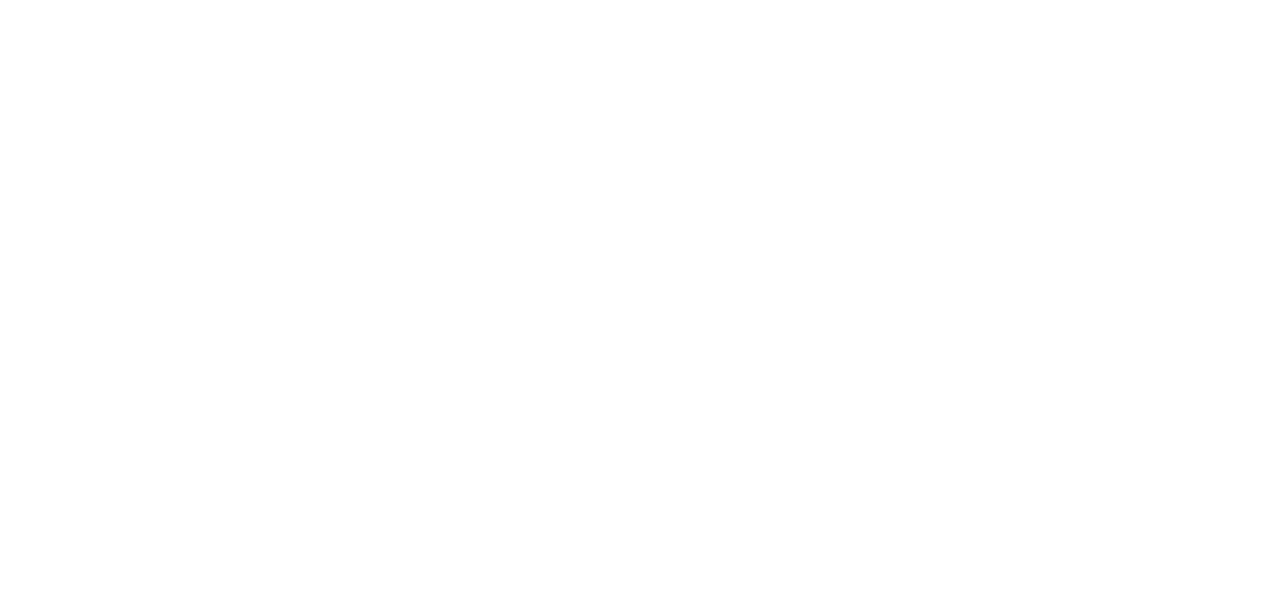
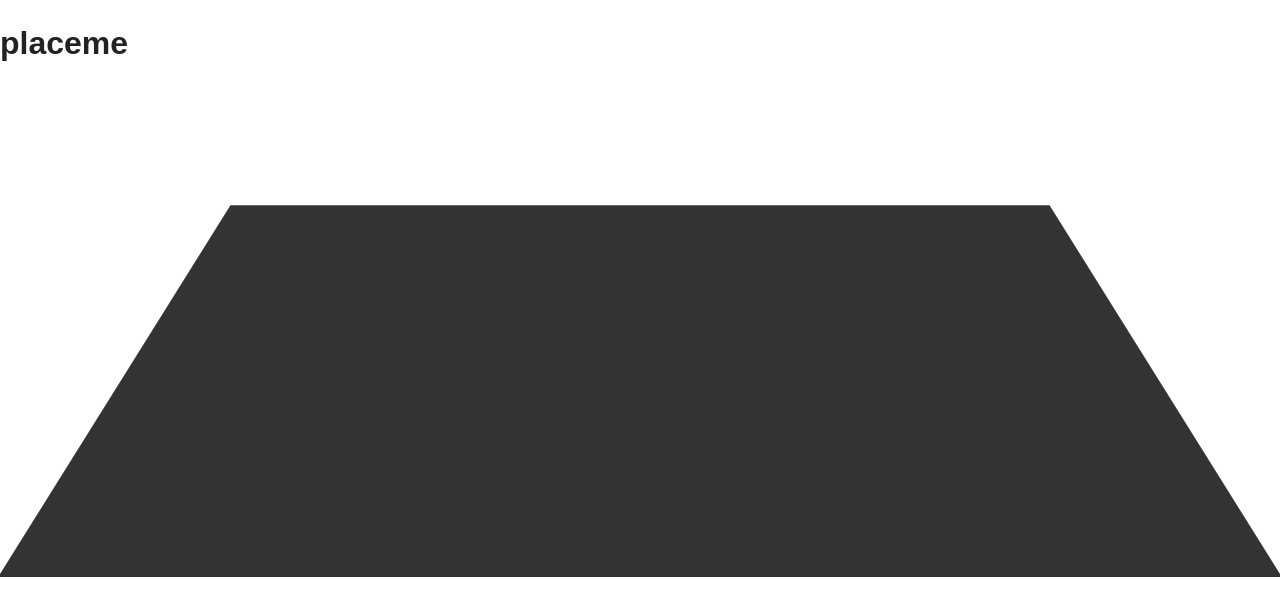
Before and after one commit to callumj/GovHackWeb, a website: page index.html in a window 1280 px wide. Drawn offline with Linux system fonts and the light colour scheme; some packages are replaced by stand-ins of ours.

Commit message:
map transistions

```diff
--- a/app/styles/index.css
+++ b/app/styles/index.css
@@ -4,3 +4,38 @@
 @import "../../vendor/h5bp/css/main.css";
 
 /*-- Application stylesheets. -----------------------------------------------*/
+
+
+
+#map-container {
+  width: 1000px;
+  height: 500px;
+  margin: 0 auto;
+  -webkit-perspective: 800;
+  position: absolute;
+  top: 100px;
+  right: 0px;
+  left: 0px;
+}
+
+.map {
+
+
+}
+
+
+#map-canvas{
+  -webkit-transform: rotatex(45deg) !important;
+  -webkit-transform-origin: 50% 50%;
+  background: #333;
+  width: 1000px;
+  height: 500px;
+
+  -webkit-transition: all 1s ease-in-out;
+}
+
+
+#map-canvas.foreground {
+  -webkit-transform: rotate3d(0, 0, 0, 45deg) !important;
+
+}
--- a/index.html
+++ b/index.html
@@ -43,14 +43,17 @@
   <script src="require.js"></script>
   <!(endif)-->
 
-  <div id="question-container">
-    <div id="question-content"></div>
-  </div>
+  <header>
+      <h1>placeme</h1>
+      <div id="question-container">
+        <div id="question-content"></div>
+      </div>
 
   <div id="question-history">
 
   </div>
-
-  <div id="map-canvas" style="width: 100%; height: 100%; position: absolute"></div>
+  <div id="map-container">
+    <div id="map-canvas" style="position: absolute"></div>
+  </div>
 </body>
 </html>
```
